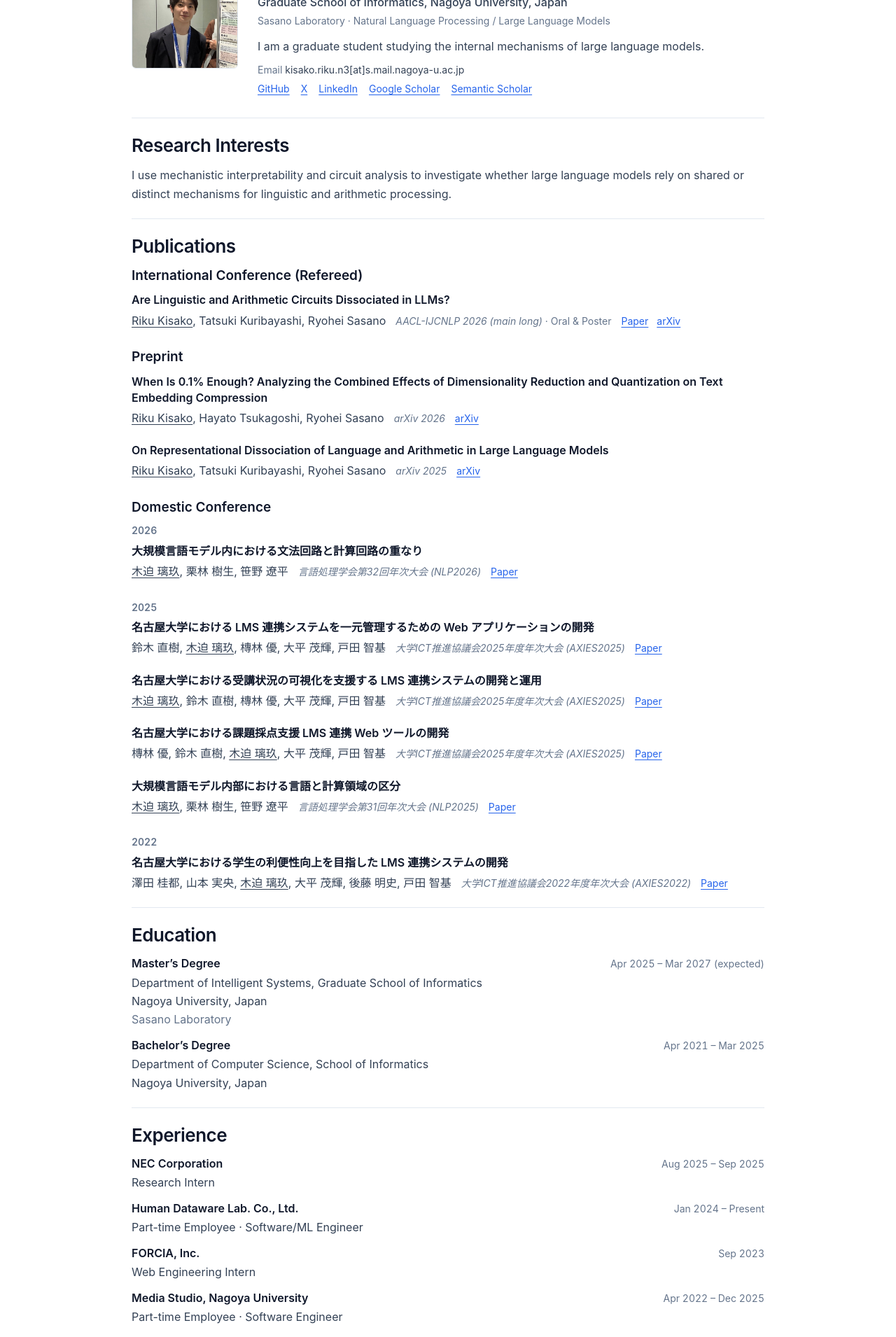
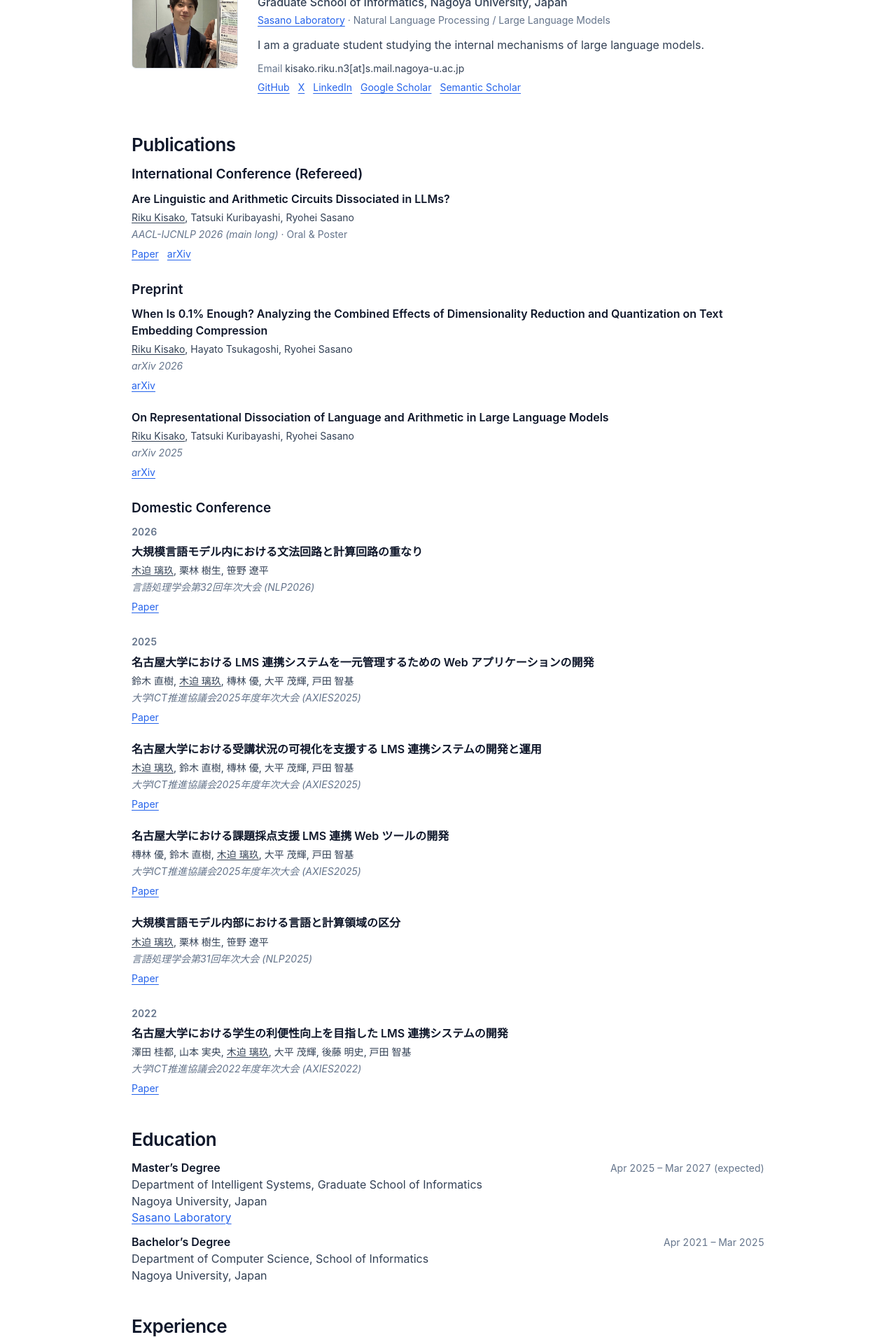
Before and after one commit to Riku-0801/Riku-0801.github.io, an Astro site: page / in a window 1280 px wide. Shown: the part 155-2065 px from the top of the page at 70% size. Built offline with nearby package versions, Linux system fonts and the light colour scheme; Astro itself is replaced by a stand-in of ours.

Commit message:
Refine academic homepage layout and navigation

```diff
--- a/src/components/Header.astro
+++ b/src/components/Header.astro
@@ -10,6 +10,7 @@ import { profile } from '../data/profile';
       <ul class="inline-list primary-links" role="list">
         <li><a href="#home">Home</a></li>
         <li><a href="#publications">Publications</a></li>
+        <li><a href="#experience">Experience</a></li>
         {profile.cvPath && <li><a href={profile.cvPath}>CV</a></li>}
       </ul>
     </nav>
--- a/src/components/Profile.astro
+++ b/src/components/Profile.astro
@@ -21,7 +21,7 @@ const links = [
   <div>
     <h1 id="profile-heading">{profile.name}</h1>
     <p class="affiliation">{profile.affiliation}</p>
-    <p class="profile-details">{profile.laboratory} <span aria-hidden="true">·</span> {profile.researchArea}</p>
+    <p class="profile-details"><a href={profile.laboratoryUrl}>{profile.laboratory}</a> <span aria-hidden="true">·</span> {profile.researchArea}</p>
     <p class="biography">{profile.biography}</p>
     {profile.email && (
       <p class="profile-contact">
--- a/src/data/profile.ts
+++ b/src/data/profile.ts
@@ -9,6 +9,7 @@ interface AcademicProfile {
   publicationNameAliases: readonly string[];
   affiliation: string;
   laboratory: string;
+  laboratoryUrl: string;
   researchArea: string;
   biography: string;
   researchInterests: string;
@@ -29,6 +30,7 @@ export const profile: AcademicProfile = {
   publicationNameAliases: ['木迫 璃玖'],
   affiliation: 'Graduate School of Informatics, Nagoya University, Japan',
   laboratory: 'Sasano Laboratory',
+  laboratoryUrl: 'http://cr.fvcrc.i.nagoya-u.ac.jp/',
   researchArea: 'Natural Language Processing / Large Language Models',
   biography:
     'I am a graduate student studying the internal mechanisms of large language models.',
--- a/src/pages/index.astro
+++ b/src/pages/index.astro
@@ -32,11 +32,6 @@ const publicationGroups = [
   <Header />
   <main class="container" id="main-content" tabindex="-1">
     <Profile />
-
-    <section class="content-section" id="research" aria-labelledby="research-heading">
-      <h2 id="research-heading">Research Interests</h2>
-      <p>{profile.researchInterests}</p>
-    </section>
 
     {showNews && <News />}
 
@@ -74,14 +69,20 @@ const publicationGroups = [
       <h2 id="education-heading">Education</h2>
       <ul class="detail-list" role="list">
         {education.map(({ degree, department, school, university, dates, laboratory }) => (
-          <li>
+          <li class="dated-entry">
             <div class="dated-entry-header">
               <h3>{degree}</h3>
               <p class="secondary entry-dates">{dates}</p>
             </div>
-            <p>{department}, {school}</p>
-            <p>{university}</p>
-            {laboratory && <p class="secondary">{laboratory}</p>}
+            <div class="dated-entry-details">
+              <p>{department}, {school}</p>
+              <p>{university}</p>
+              {laboratory && (
+                <p class="secondary">
+                  {laboratory === profile.laboratory ? <a href={profile.laboratoryUrl}>{laboratory}</a> : laboratory}
+                </p>
+              )}
+            </div>
           </li>
         ))}
       </ul>
@@ -92,13 +93,15 @@ const publicationGroups = [
       {experience.length ? (
         <ul class="detail-list" role="list">
           {experience.map(({ organization, role, dates, description }) => (
-            <li>
+            <li class="dated-entry">
               <div class="dated-entry-header">
                 <h3>{organization}</h3>
                 <p class="secondary entry-dates">{dates}</p>
               </div>
-              <p>{role}</p>
-              {description && <p>{description}</p>}
+              <div class="dated-entry-details">
+                <p>{role}</p>
+                {description && <p>{description}</p>}
+              </div>
             </li>
           ))}
         </ul>
--- a/src/styles/global.css
+++ b/src/styles/global.css
@@ -16,7 +16,7 @@
 }
 
 html {
-  scroll-padding-top: 1.25rem;
+  scroll-padding-top: 5rem;
 }
 
 body {
@@ -84,8 +84,8 @@ a:hover {
 }
 
 .skip-link {
-  position: absolute;
-  z-index: 1;
+  position: fixed;
+  z-index: 3;
   top: 0.75rem;
   left: var(--gutter);
   padding: 0.4rem 0.65rem;
@@ -97,6 +97,10 @@ a:hover {
 }
 
 .site-header {
+  position: sticky;
+  top: 0;
+  z-index: 2;
+  background: var(--background);
   border-bottom: 1px solid var(--border);
 }
 
@@ -122,7 +126,9 @@ a:hover {
   text-decoration: none;
 }
 
-.site-name:hover, .primary-links a:hover {
+.site-name:hover, .site-name:focus-visible,
+.primary-links a:hover, .primary-links a:focus-visible {
+  color: var(--link-hover);
   text-decoration: underline;
 }
 
@@ -145,10 +151,6 @@ a:hover {
 
 .primary-links a {
   color: var(--body);
-}
-
-.primary-links a:hover, .primary-links a:focus-visible {
-  color: var(--link-hover);
 }
 
 main {
@@ -196,10 +198,12 @@ main {
 .profile-details {
   margin-top: 0.125rem;
   font-size: 0.875rem;
+  line-height: 1.5;
 }
 
 .biography {
   margin-top: 0.75rem;
+  max-width: 65ch;
 }
 
 .profile-contact {
@@ -208,7 +212,17 @@ main {
 }
 
 .profile-contact + .resource-links {
-  margin-top: 0.25rem;
+  margin-top: 0.125rem;
+}
+
+.profile .resource-links {
+  column-gap: 0.75rem;
+}
+
+.profile .resource-links a,
+.publication-links a {
+  display: inline-block;
+  padding-block: 0.125rem;
 }
 
 .resource-links {
@@ -218,7 +232,6 @@ main {
 }
 
 .content-section {
-  border-top: 1px solid var(--border);
   padding-block: 1.375rem;
 }
 
@@ -268,14 +281,14 @@ main {
 }
 
 .publication-byline, .publication-reference {
-  display: flex;
-  flex-wrap: wrap;
-  align-items: baseline;
-  gap: 0.125rem 0.875rem;
+  display: grid;
+  gap: 0.1875rem;
 }
 
 .publication-byline {
   margin-top: 0.25rem;
+  font-size: 0.875rem;
+  line-height: 1.5;
 }
 
 .publication-author {
@@ -293,7 +306,7 @@ main {
 }
 
 .publication-links {
-  margin-top: 0;
+  margin-top: 0.125rem;
   column-gap: 0.75rem;
 }
 
@@ -302,13 +315,20 @@ main {
   gap: 0.75rem;
 }
 
+.dated-entry {
+  display: grid;
+  grid-template-columns: minmax(0, 1fr) minmax(0, 15rem);
+  align-items: baseline;
+  gap: 0.125rem 1rem;
+  line-height: 1.45;
+}
+
 .dated-entry-header {
-  display: flex;
-  flex-wrap: wrap;
-  align-items: baseline;
-  justify-content: space-between;
-  gap: 0 1rem;
-  margin-bottom: 0.15rem;
+  display: contents;
+}
+
+.dated-entry-details {
+  grid-column: 1;
 }
 
 .dated-entry-header > h3 {
@@ -318,6 +338,7 @@ main {
 .entry-dates {
   font-size: 0.875rem;
   font-variant-numeric: tabular-nums;
+  text-align: right;
 }
 
 .awards-list {
@@ -339,9 +360,17 @@ main {
 }
 
 @media (max-width: 36rem) {
+  html {
+    scroll-padding-top: 7.5rem;
+  }
+
+  .primary-links {
+    column-gap: 0.625rem;
+  }
+
   .profile {
     grid-template-columns: minmax(0, 1fr);
-    gap: 1rem;
+    gap: 0.75rem;
     padding-block: 1.5rem;
   }
 
@@ -361,12 +390,11 @@ main {
     column-gap: 0.625rem;
   }
 
-  .publication-authors {
-    flex-basis: 100%;
+  .dated-entry {
+    grid-template-columns: minmax(0, 1fr);
   }
 
-  .dated-entry-header {
-    flex-direction: column;
-    align-items: flex-start;
+  .entry-dates {
+    text-align: left;
   }
 }
```
